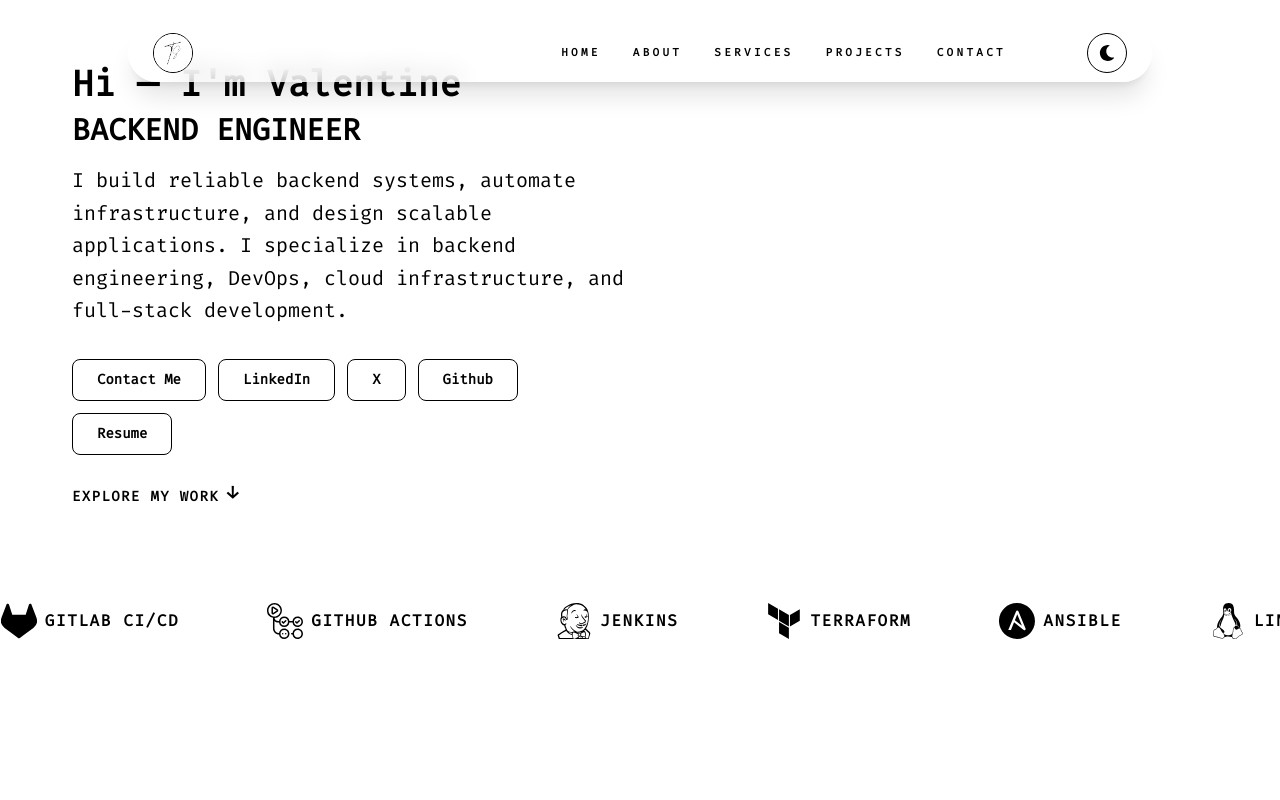
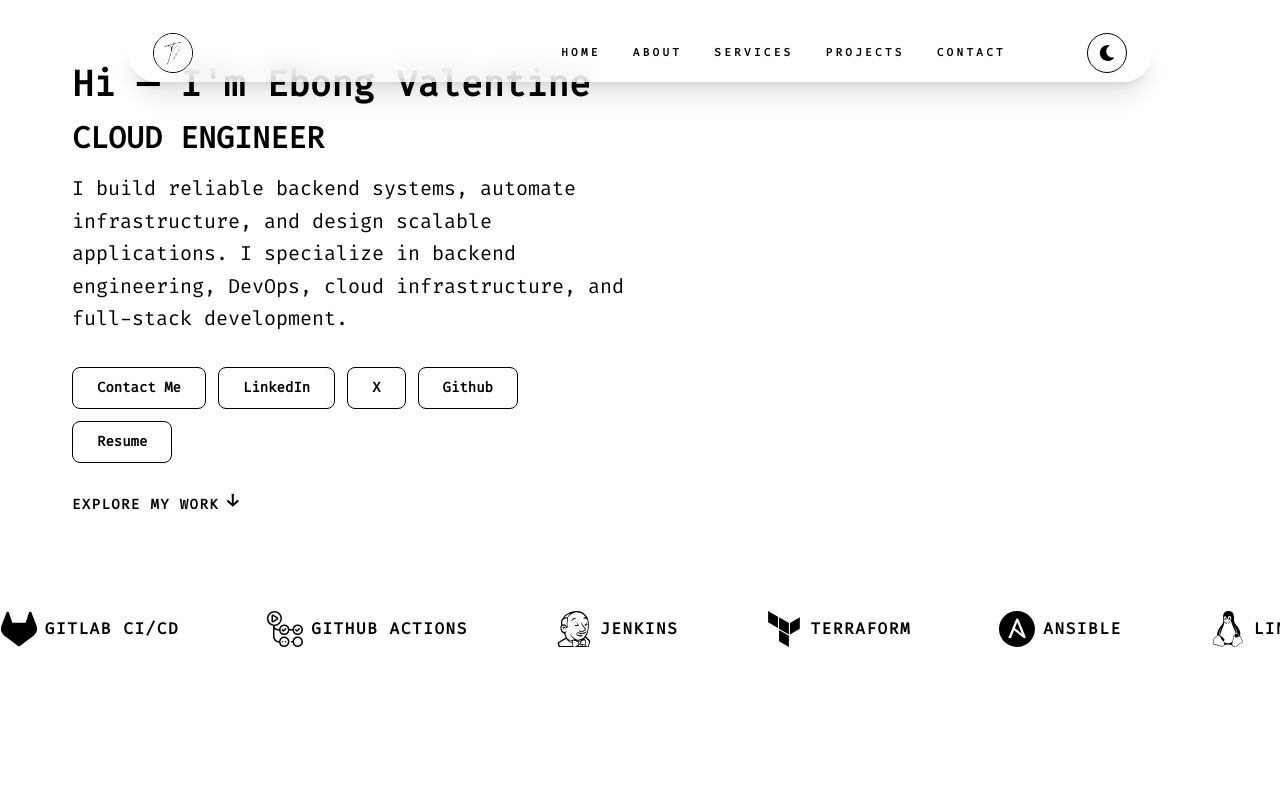
Before and after one commit to Val242/Portfolio, a React (Vite) app: page / in a window 1280 px wide. Shown: the top 800 px of the page. Built offline with nearby package versions, Linux system fonts and the light colour scheme.

Commit message:
adjustments

```diff
--- a/src/App.jsx
+++ b/src/App.jsx
@@ -1,4 +1,4 @@
-import React from "react";
+import React, { useEffect, useState } from "react";
 import { motion } from "framer-motion";
 import { FaReact, FaNodeJs, FaLinux, FaAws, FaLaravel } from "react-icons/fa";
 import {
@@ -34,6 +34,27 @@ function App() {
       "FULL-STACK ENGINEER",
     ],
   });
+
+  const [typedName, setTypedName] = useState("");
+  const [nameComplete, setNameComplete] = useState(false);
+
+  const fullName = "Hi — I'm Ebong Valentine";
+
+  useEffect(() => {
+    let index = 0;
+
+    const typingInterval = setInterval(() => {
+      index += 1;
+      setTypedName(fullName.slice(0, index));
+
+      if (index === fullName.length) {
+        clearInterval(typingInterval);
+        setNameComplete(true);
+      }
+    }, 75);
+
+    return () => clearInterval(typingInterval);
+  }, []);
 
   const skills = [
     // Backend
@@ -89,13 +110,26 @@ function App() {
           <div className="flex min-h-48 flex-col justify-center lg:min-h-56 lg:max-w-[38rem]">
             <motion.div variants={textEntry}>
               <h1>
-                <span className="text-foreground mb-2 block text-3xl font-bold lg:text-4xl">
-                  Hi — I'm Valentine
+                {/* Typewriter Name */}
+                <span className="text-foreground mb-2 block min-h-[2.5rem] text-3xl font-bold lg:min-h-[3rem] lg:text-4xl">
+                  {typedName}
+
+                  {!nameComplete && (
+                    <span className="ml-1 inline-block animate-pulse">|</span>
+                  )}
                 </span>
 
-                <span className="text-primary block text-[1.75rem] font-bold lg:text-3xl">
-                  {role}
-                </span>
+                {/* Role appears after name finishes */}
+                {nameComplete && (
+                  <motion.span
+                    initial={{ opacity: 0, y: 8 }}
+                    animate={{ opacity: 1, y: 0 }}
+                    transition={{ duration: 0.4 }}
+                    className="text-primary block text-[1.75rem] font-bold lg:text-3xl"
+                  >
+                    {role}
+                  </motion.span>
+                )}
               </h1>
 
               <p className="text-muted mt-4 text-lg leading-relaxed lg:text-xl">
@@ -133,7 +167,7 @@ function App() {
                 href="https://x.com/tinoscript"
                 target="_blank"
                 rel="noopener noreferrer"
-                aria-label="View LinkedIn Profile"
+                aria-label="View X Profile"
                 className="text-primary bg-transparent border border-primary hover:bg-primary hover:text-primary-foreground rounded-lg px-6 py-2.5 text-sm font-bold transition-all duration-300"
               >
                 X
@@ -143,7 +177,7 @@ function App() {
                 href="https://github.com/Val242"
                 target="_blank"
                 rel="noopener noreferrer"
-                aria-label="View LinkedIn Profile"
+                aria-label="View GitHub Profile"
                 className="text-primary bg-transparent border border-primary hover:bg-primary hover:text-primary-foreground rounded-lg px-6 py-2.5 text-sm font-bold transition-all duration-300"
               >
                 Github
```
